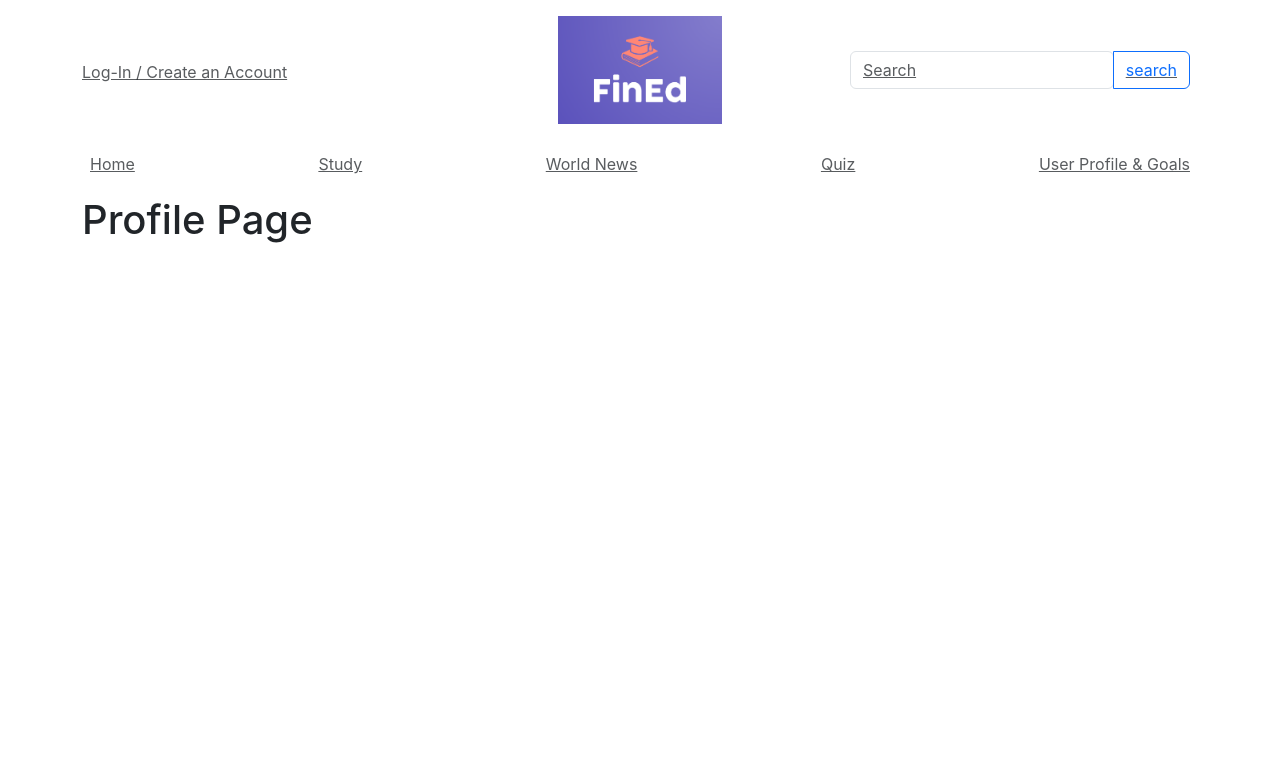
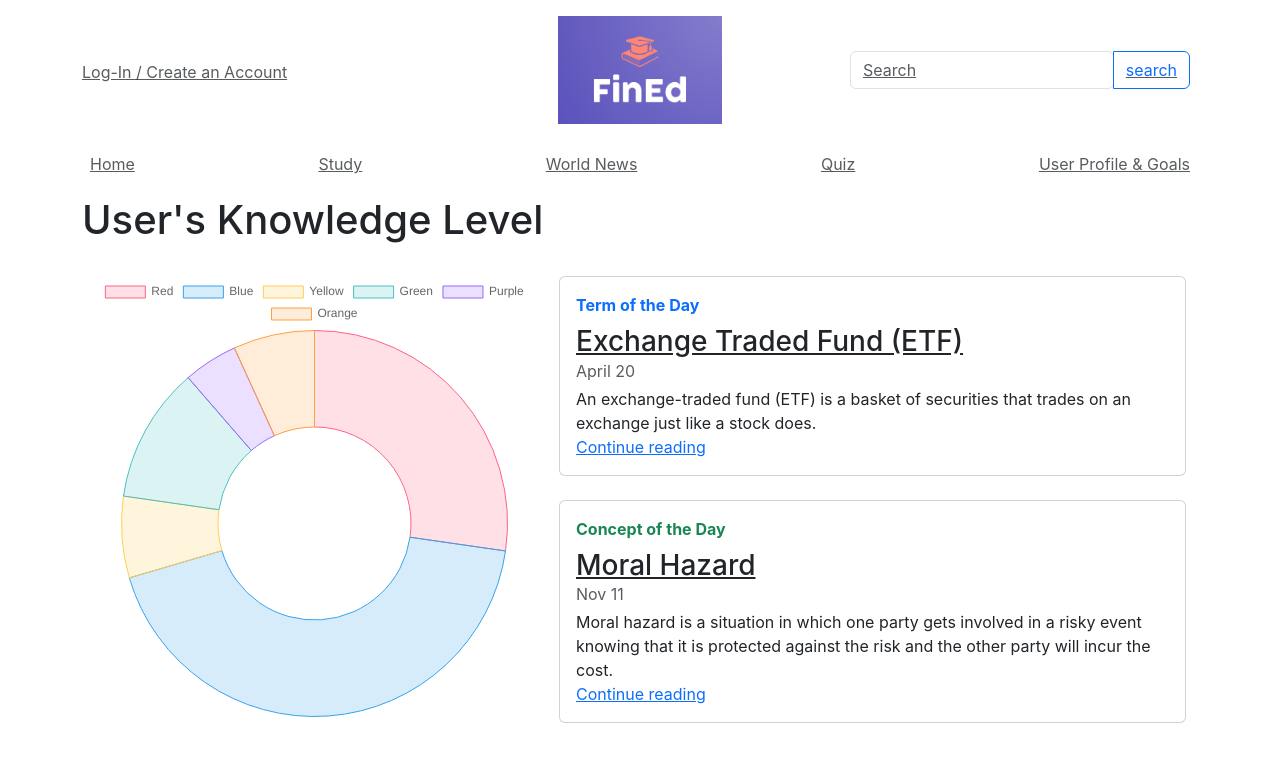
Before and after one commit to anshuman2601/momoneynoloans, a React (Create React App) app: page /profile in a window 1280 px wide. Shown: the top 762 px of the page. Built offline with nearby package versions, Linux system fonts and the light colour scheme.

Commit message:
homepage

```diff
--- a/src/Home.js
+++ b/src/Home.js
@@ -8,6 +8,7 @@ import Study from "./Study";
 import Navbar from './Navbar';
 import Chart from './Chart';
 import article from "./articlehome.png";
+import Profile from './Profile';
 //import aod from "./aod_pic.png";
 
 function Home() {
@@ -83,9 +84,28 @@ function Home() {
 
 
 
+        <div class="container">
+        <div class="row">
+        <div class="col-md-6 blog-sidebar mt-4">
+        <h3 class="pb-3 mb-4 font-italic border-bottom">
+        Tutorial Video</h3>
+        <Videos />
+        </div>
+        <div class="col mt-4">
+
+        <h3 class="pb-3 mb-4 font-italic border-bottom">
+        User Profile</h3>
+        <Chart />
+          </div>
+        </div>
+      </div>
 
 
-      <div class="container">
+
+
+
+
+      {/* <div class="container">
       <div class="row">
         <div class="col">
           <h3 class="pb-3 mb-4 font-italic border-bottom">
@@ -96,16 +116,23 @@ function Home() {
           </div>
         </div>
 
+        <div class="col">
+          <h3 class="pb-3 mb-4 font-italic border-bottom">
+            Tutorial Video
+          </h3>
+          <div class="embed-responsive embed-responsive-16by9">
+          <Videos class="embed-responsive-item"/>
+          </div>
+        </div>
 
-
-        <div class="col-md-6 blog-sidebar">
+        <div class="col-md-4 blog-sidebar">
             <h3 class="pb-3 mb-4 font-italic border-bottom">
             User's Knowledge Level
           </h3>
           <Chart />
           </div>
         </div>
-      </div>
+      </div> */}
 
 
       </main>
--- a/src/Navbar.js
+++ b/src/Navbar.js
@@ -18,8 +18,26 @@ function Navbar() {
               </Link>
             </div>
 
+
+
+
+
+
+
+
+
+
+
+
+
+
+
+
+
+
             <div class="col-4 d-flex justify-content-end align-items-center">
-            <Link class="p-2 text-muted" to="/Search">
+            <Link class="p-2 text-muted" to="#">
+
                 <div class="input-group">
                   <input
                     type="search"
--- a/src/Profile.js
+++ b/src/Profile.js
@@ -1,13 +1,103 @@
 import React from 'react';
 import Navbar from './Navbar';
 import { Link } from 'react-router-dom';
-
+import Chart from './Chart';
 function Profile() {
   return (
     <div>
         <Navbar />
         <main role="main" class="container">
-        <h1>Profile Page</h1>
+        <h1>User's Knowledge Level</h1>
+
+
+        <div class="container">
+        <div class="row text-white rounded">
+
+        <div class="col-md-5 blog-sidebar mt-4"><Chart />
+          </div>
+          <div class="col mt-4">
+          <div class="card-body d-flex flex-column align-items-start">
+              </div>
+              <div class="card flex-md-row mb-4 box-shadow h-md-250">
+              <div class="card-body d-flex flex-column align-items-start">
+                <strong class="d-inline-block mb-2 text-primary">
+                  Term of the Day
+                </strong>
+                <h3 class="mb-0">
+                  <Link class="text-dark" to="/terms">
+                    Exchange Traded Fund (ETF)
+                  </Link>
+                </h3>
+                <div class="mb-1 text-muted">April 20</div>
+                <p class="card-text mb-auto">
+                An exchange-traded fund (ETF) is a basket of securities that trades on an exchange just like a stock does.
+                </p>
+                <Link to="/terms">Continue reading</Link>
+              </div>
+              </div>
+
+
+
+              <div class="col">
+            <div class="card flex-md-row mb-4 box-shadow h-md-250">
+              <div class="card-body d-flex flex-column align-items-start">
+                <strong class="d-inline-block mb-2 text-success ">Concept of the Day</strong>
+                <h3 class="mb-0">
+                  <a class="text-dark" href="#">
+                    Moral Hazard
+                  </a>
+                </h3>
+                <div class="mb-1 text-muted">Nov 11</div>
+                <p class="card-text mb-auto">
+                Moral hazard is a situation in which one party gets involved in a risky event knowing that it is protected against the risk and the other party will incur the cost.
+                </p>
+                <a href="#">Continue reading</a>
+              </div>
+              {/* <img class="card-img-right flex-auto d-none d-md-block" data-src="holder.js/200x250?theme=thumb" alt="Card image cap"> */}
+            </div>
+          </div>
+
+
+
+
+
+
+
+          </div>
+        </div>
+      </div>
+
+
+
+
+        {/* <div class="col-md-4 blog-sidebar mt-4">
+          <Chart />
+          </div>
+
+          <div class="col-md-6">
+            <div class="card flex-md-row mb-4 box-shadow h-md-250">
+              <div class="card-body d-flex flex-column align-items-start">
+                <strong class="d-inline-block mb-2 text-success ">Concept of the Day</strong>
+                <h3 class="mb-0">
+                  <a class="text-dark" href="#">
+                    Moral Hazard
+                  </a>
+                </h3>
+                <div class="mb-1 text-muted">Nov 11</div>
+                <p class="card-text mb-auto">
+                Moral hazard is a situation in which one party gets involved in a risky event knowing that it is protected against the risk and the other party will incur the cost.
+                </p>
+                <a href="#">Continue reading</a>
+              </div>
+              <img class="card-img-right flex-auto d-none d-md-block" data-src="holder.js/200x250?theme=thumb" alt="Card image cap">
+            </div>
+          </div> */}
+
+
+
+
+
+
 
         </main>
 
```
